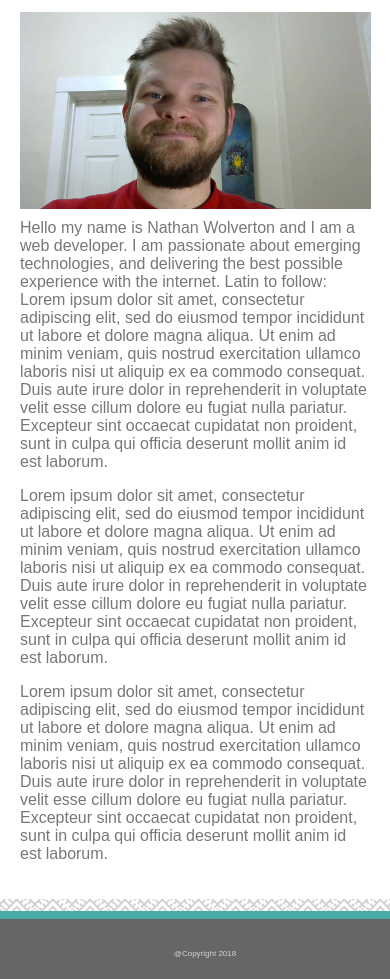
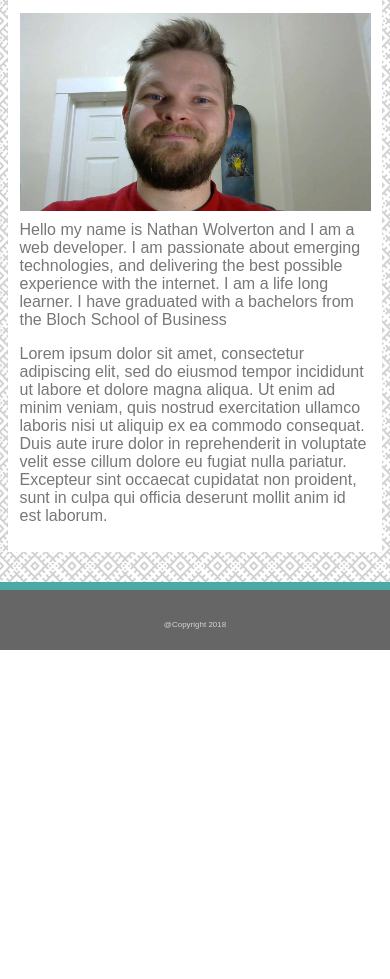
Before and after one commit to NateWolves/Responsive-Portfolio, a plain HTML site: page index.html in a window 390 px wide. Shown: the part 234-1213 px from the top of the page. After the commit the page ends 884 px from the top, so only its background shows below. Drawn offline with Linux system fonts and the light colour scheme; a script that the page names is missing.

Commit message:
Corrected minor issues on for iphone5/SE, set footer below content.

```diff
--- a/assets/css/style.css
+++ b/assets/css/style.css
@@ -176,7 +176,7 @@ h2 {
     border-top: 8px solid #4aaaa5;
     text-align: center;
     font-size:8px;
-    padding: 10px;
+    padding:10px 0px 10px 0px;
     line-height: 50px;
     z-index: -1;
 }
@@ -307,14 +307,20 @@ input[type=submit] {
    body .mainbody {
        width: 85%;
        margin: 10px auto 10px auto;
+       padding:3vw;
    }
    #profilepic {
         width: 100%;
         height:auto;
         margin: 0px 0px 10px 0px;
+
    }
    body div.gallery{
        width:90%;
+       margin:20px 0px;
+   }
+   .footer{
+       position: static;
    }
 }
 @media screen and (max-width:768px){
--- a/index.html
+++ b/index.html
@@ -27,11 +27,10 @@
         <div class="mainbody">
            <h2>About Me</h2>
             <img id="profilepic" src="assets/images/Profile pic placeholder1.jpg">
-            <p>Hello my name is Nathan Wolverton and I am a web developer. I am passionate about emerging technologies, and delivering the best possible experience with the internet.
-                 Latin to follow: Lorem ipsum dolor sit amet, consectetur adipiscing elit, sed do eiusmod tempor incididunt ut labore et dolore magna aliqua. Ut enim ad minim veniam, quis nostrud exercitation ullamco laboris nisi ut aliquip ex ea commodo consequat. Duis aute irure dolor in reprehenderit in voluptate velit esse cillum dolore eu fugiat nulla pariatur. Excepteur sint occaecat cupidatat non proident, sunt in culpa qui officia deserunt mollit anim id est laborum.
+            <p>Hello my name is Nathan Wolverton and I am a web developer. I am passionate about emerging technologies, and delivering the best possible experience with the internet. I am a life long learner. I have graduated with a bachelors from the Bloch School of Business
             </p>
             <p>Lorem ipsum dolor sit amet, consectetur adipiscing elit, sed do eiusmod tempor incididunt ut labore et dolore magna aliqua. Ut enim ad minim veniam, quis nostrud exercitation ullamco laboris nisi ut aliquip ex ea commodo consequat. Duis aute irure dolor in reprehenderit in voluptate velit esse cillum dolore eu fugiat nulla pariatur. Excepteur sint occaecat cupidatat non proident, sunt in culpa qui officia deserunt mollit anim id est laborum.</p>
-            <p>Lorem ipsum dolor sit amet, consectetur adipiscing elit, sed do eiusmod tempor incididunt ut labore et dolore magna aliqua. Ut enim ad minim veniam, quis nostrud exercitation ullamco laboris nisi ut aliquip ex ea commodo consequat. Duis aute irure dolor in reprehenderit in voluptate velit esse cillum dolore eu fugiat nulla pariatur. Excepteur sint occaecat cupidatat non proident, sunt in culpa qui officia deserunt mollit anim id est laborum.</p>
+
         </div>
     <div class="push"></div>
 </div>
@@ -39,6 +38,6 @@
 <div class="footer">@Copyright 2018</div>
 
 
-</div>
+
 </body>
 </html>
```
Also changed, not shown: portfolio.html (+1 -0 lines).
